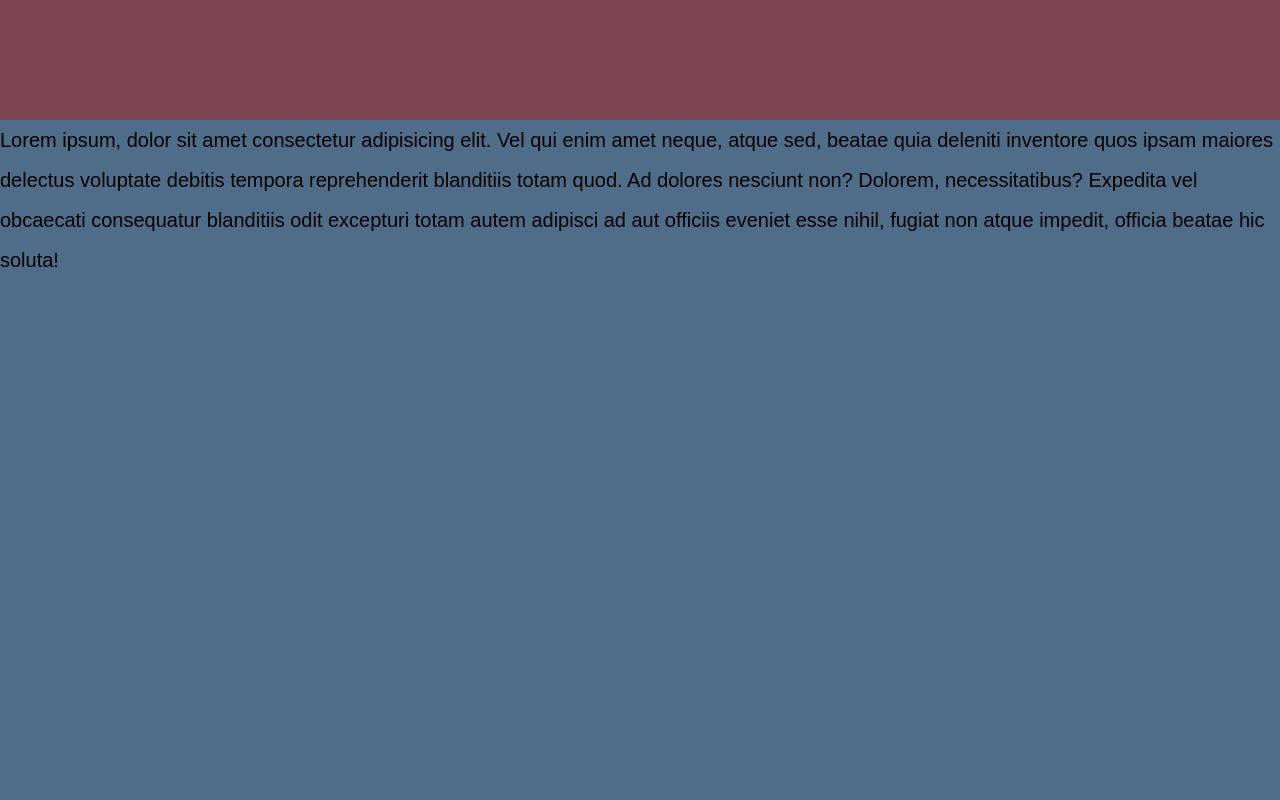
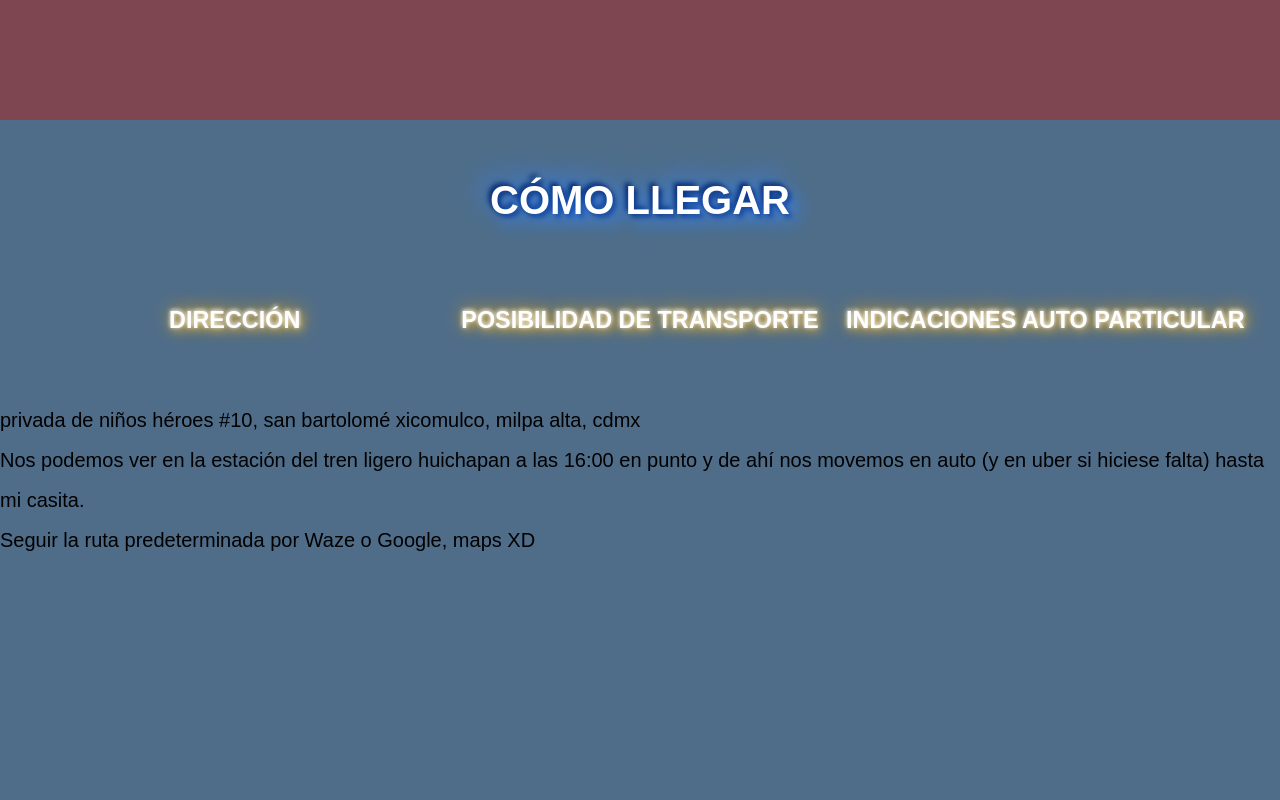
Before and after one commit to emilianolel/CerroFestSummer2022, a plain HTML site: page index.html in a window 1280 px wide. Shown: the part 1480-2280 px from the top of the page. Drawn offline with Linux system fonts and the light colour scheme.

Commit message:
Ubication part 1

```diff
--- a/css/styles.css
+++ b/css/styles.css
@@ -53,8 +53,8 @@
 }
 
 html {
-    box-sizing: border-box;
-    font-size:  62.5%;
+    box-sizing:      border-box;
+    font-size:       62.5%;
     scroll-behavior: smooth;
 }
 
@@ -69,87 +69,91 @@ body {
 /*************************************************************/
 /************************* Main Menu *************************/
 /*************************************************************/
+
 header {
     background: url('../img/hero.jpeg') no-repeat center center/cover;
     height: 100vh;
 }
 
 .main-menu-container {
-    align-items: center;
+    align-items:      center;
     background-color: rgba(61, 31, 55, 0.9);
-    border-radius: 0.4rem;
-    display: flex;
-    justify-content: space-around;
-    flex-direction: column;
-    height: 60%;
-    padding: 0 5rem;
-    transform: skewY(4deg);
+    border-radius:    0.4rem;
+    display:          flex;
+    flex-direction:   column;
+    height:           60%;
+    justify-content:  space-around;
+    padding:          0 5rem;
+    transform:        skewY(4deg);
 }
 
 .main-menu-container h1 {
-    margin: 0;
-    padding: 0;
-    font-size: var(--size-l);
+    font-size:  var(--size-l);
+    margin:     0;
+    padding:    0;
     text-align: center;
-    width: 90%;
+    width:      90%;
 }
 
 .main-menu {
-    align-items: center;
-    display: flex;
-    flex-direction: column;
+    align-items:     center;
+    display:         flex;
+    flex-direction:  column;
+    height:          60%;
     justify-content: space-around;
-    margin: 0;
-    padding: 0;
-    height: 60%;
+    margin:          0;
+    padding:         0;
 }
 
 .main-menu li {
     text-align: center;
-    list-style: none;
 }
 
 .main-menu li a {
-    color: var(--main-white);
+    color:           var(--main-white);
     text-decoration: none;
-    text-transform: uppercase;
+    text-transform:  uppercase;
 }
 
 .fa-arrow-up {
+    bottom:   6rem;
     position: fixed;
-    bottom: 6rem;
-    right: 6rem;
+    right:    6rem;
 }
 
 .arrow-link {
-    color: var(--main-white);
+    color:     var(--main-white);
     font-size: 8rem;
 }
 
 @media (max-width: 740px) {
+
     .main-menu-container {
-        height: 80%;
+        height:  80%;
         padding: 0 2rem;
     }
+
     .main-menu-container h1 {
         font-size: var(--size-ll);
     }
+
     .fa-arrow-up {
         bottom: 4rem;
-        right: 4rem;
+        right:  4rem;
     }
 
     .arrow-link {
         font-size: 6rem;
     }
+
 }
 
+@media (max-width: 650px) {
 
-@media (max-width: 650px) {
     .main-menu-container {
-        height: 80%;
+        height:  80%;
         padding: 0 1rem;
-        width: 90%;
+        width:   90%;
     }
 
     .main-menu-container h1 {
@@ -157,26 +161,29 @@ header {
     }
     .fa-arrow-up {
         bottom: 2rem;
-        right: 2rem;
+        right:  2rem;
     }
 
     .arrow-link {
         font-size: 4rem;
     }
+
 }
 
 @media (max-width: 530px) {
+
     .main-menu-container {
         padding: 0;
-        height: 90%;
-        width: 80%;
+        height:  90%;
+        width:   80%;
     }
+
 }
 
 
-/********************************************************/
-/************************* Hero *************************/
-/********************************************************/
+/***********************************************************/
+/************************* Sectons *************************/
+/***********************************************************/
 
 #home {
     background-color: var(--main-red);
@@ -195,15 +202,68 @@ header {
 }
 
 
+/*************************************************************/
+/************************* Ubication *************************/
+/*************************************************************/
+
+.ubication-container {
+    height: 100%;
+}
+
+.ubication-menu {
+    align-items:     center;
+    display:         flex;
+    height:          10rem;
+    justify-content: space-between;
+    margin:          3rem 0;
+    width:           95%;
+}
+
+.ubication-menu li {
+    flex-basis:  0;
+    flex-grow:   1;
+    flex-shrink: 1;
+}
+
+.ubication-menu li h3 {
+    text-align: center;
+}
+
+@media (max-width: 740px) {
+
+    .ubication-menu {
+        flex-direction: column;
+    }
+
+}
+
 
 /*************************************************************/
 /************************* Utilities *************************/
 /*************************************************************/
 
+.clear-list {
+    list-style: none;
+}
+
+.section-header {
+    align-items:     center;
+    display:         flex;
+    flex-direction:  column;
+    justify-content: center;
+    margin-top:      4rem;
+    width:           100%;
+}
+
+
 .center-flex {
     align-items:     center;
     display:         flex;
     justify-content: center;
+}
+
+.section-header h2 {
+    font-size: var(--size-ll);
 }
 
 .color-white {
@@ -230,6 +290,7 @@ header {
 
 
 .neon-orange:hover {
+    cursor: pointer;
     text-shadow: 0 -1px 4px var(--main-white), 1px 1px 2px orange, 2px -2px 20px var(--main-purple);
 }
 
--- a/index.html
+++ b/index.html
@@ -15,10 +15,10 @@
         <div class="main-menu-container">
             <h1 class="neon-blue upper color-white">CerroFest Verano 2022</h1>
             <ul class="main-menu">
-                <li><a class="neon-orange" href="#home">CerroFest Verano 2022</a></li>
-                <li><a class="neon-orange" href="#ubication">Cómo llegar</a></li>
-                <li><a class="neon-orange" href="#rules">Reglas</a></li>
-                <li><a class="neon-orange" href="#whatis">¿Qué es el CerroFest Verano 2022?</a></li>
+                <li class="clear-list"><a class="neon-orange" href="#home">CerroFest Verano 2022</a></li>
+                <li class="clear-list"><a class="neon-orange" href="#ubication">Cómo llegar</a></li>
+                <li class="clear-list"><a class="neon-orange" href="#rules">Reglas</a></li>
+                <li class="clear-list"><a class="neon-orange" href="#whatis">¿Qué es el CerroFest Verano 2022?</a></li>
             </ul>
         </div>
 
@@ -30,8 +30,49 @@
     <main>
         <section class="info-section" id="home">Lorem ipsum dolor sit amet consectetur adipisicing elit. Voluptatem dolorum rem tenetur nostrum, perferendis consectetur nemo laudantium? Dolores sunt voluptatibus culpa accusamus hic recusandae, dicta quam illo rerum consequuntur reiciendis.
         Porro iusto nihil labore natus. Placeat, omnis aliquid reprehenderit minima magni hic nesciunt at perspiciatis fugit beatae non facilis fugiat illum quia tempora aspernatur ea doloribus minus iure sit magnam!</section>
-        <section class="info-section" id="ubication">Lorem ipsum, dolor sit amet consectetur adipisicing elit. Vel qui enim amet neque, atque sed, beatae quia deleniti inventore quos ipsam maiores delectus voluptate debitis tempora reprehenderit blanditiis totam quod.
-        Ad dolores nesciunt non? Dolorem, necessitatibus? Expedita vel obcaecati consequatur blanditiis odit excepturi totam autem adipisci ad aut officiis eveniet esse nihil, fugiat non atque impedit, officia beatae hic soluta!</section>
+
+
+
+
+        <section class="info-section center-flex" id="ubication">
+            <div class="ubication-container">
+                <div class="section-header">
+                    <h2 class="neon-blue upper color-white">
+                        Cómo llegar
+                    </h2>
+                    <ul class="ubication-menu">
+                        <li class="clear-list">
+                            <h3 class="color-white upper neon-orange">
+                                Dirección
+                            </h3>
+                        </li>
+                        <li class="clear-list">
+                            <h3 class="color-white upper neon-orange">
+                                Posibilidad de transporte
+                            </h3>
+                        </li>
+                        <li class="clear-list">
+                            <h3 class="color-white upper neon-orange">
+                                Indicaciones auto particular
+                            </h3>
+                        </li>
+                    </ul>
+                </div>
+                <p>
+                    privada de niños héroes #10, san bartolomé xicomulco, milpa alta, cdmx
+                </p>
+                <p>
+                    Nos podemos ver en  la estación del tren ligero huichapan a las 16:00 en punto y de ahí nos movemos en auto (y en uber si hiciese falta) hasta mi casita.
+                </p>
+                <p>
+                    Seguir la ruta predeterminada por Waze o Google, maps XD
+                </p>
+            </div>
+        </section>
+
+
+
+
         <section class="info-section" id="rules">Lorem ipsum, dolor sit amet consectetur adipisicing elit. Vel qui enim amet neque, atque sed, beatae quia deleniti inventore quos ipsam maiores delectus voluptate debitis tempora reprehenderit blanditiis totam quod.
         Ad dolores nesciunt non? Dolorem, necessitatibus? Expedita vel obcaecati consequatur blanditiis odit excepturi totam autem adipisci ad aut officiis eveniet esse nihil, fugiat non atque impedit, officia beatae hic soluta!</section>
         <section class="info-section" id="whatis">Lorem ipsum, dolor sit amet consectetur adipisicing elit. Vel qui enim amet neque, atque sed, beatae quia deleniti inventore quos ipsam maiores delectus voluptate debitis tempora reprehenderit blanditiis totam quod.
```
